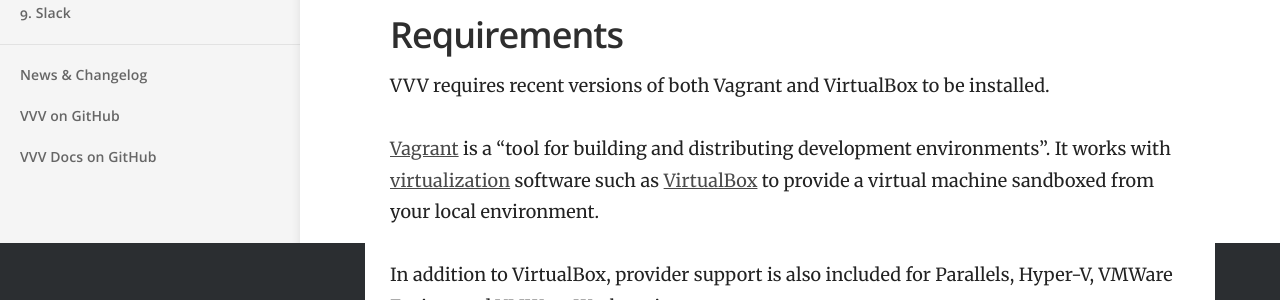
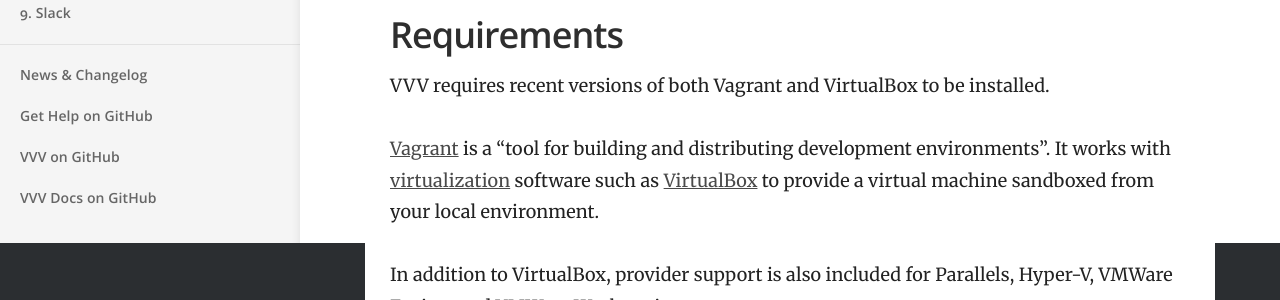
Before and after one commit to Varying-Vagrant-Vagrants/varyingvagrantvagrants.org, a Jekyll site: the page built from index.md, in a window 1280 px wide. Shown: the part 657-957 px from the top of the page. Built offline with Jekyll 4.4.1, drawn with Linux system fonts in a browser that asks for light colours.

Commit message:
added a get help on github link to the sidebar

```diff
--- a/_layouts/default.html
+++ b/_layouts/default.html
@@ -53,6 +53,9 @@
 						<a href="{{ site.baseurl }}/blog/">News &amp; Changelog</a>
 					</li>
 					<li class="nav-item top-level">
+						<a href="https://github.com/Varying-Vagrant-Vagrants/VVV/issues/new/choose">Get Help on GitHub</a>
+					</li>
+					<li class="nav-item top-level">
 						<a href="https://github.com/Varying-Vagrant-Vagrants">VVV on GitHub</a>
 					</li>
 					<li class="nav-item top-level">
```
